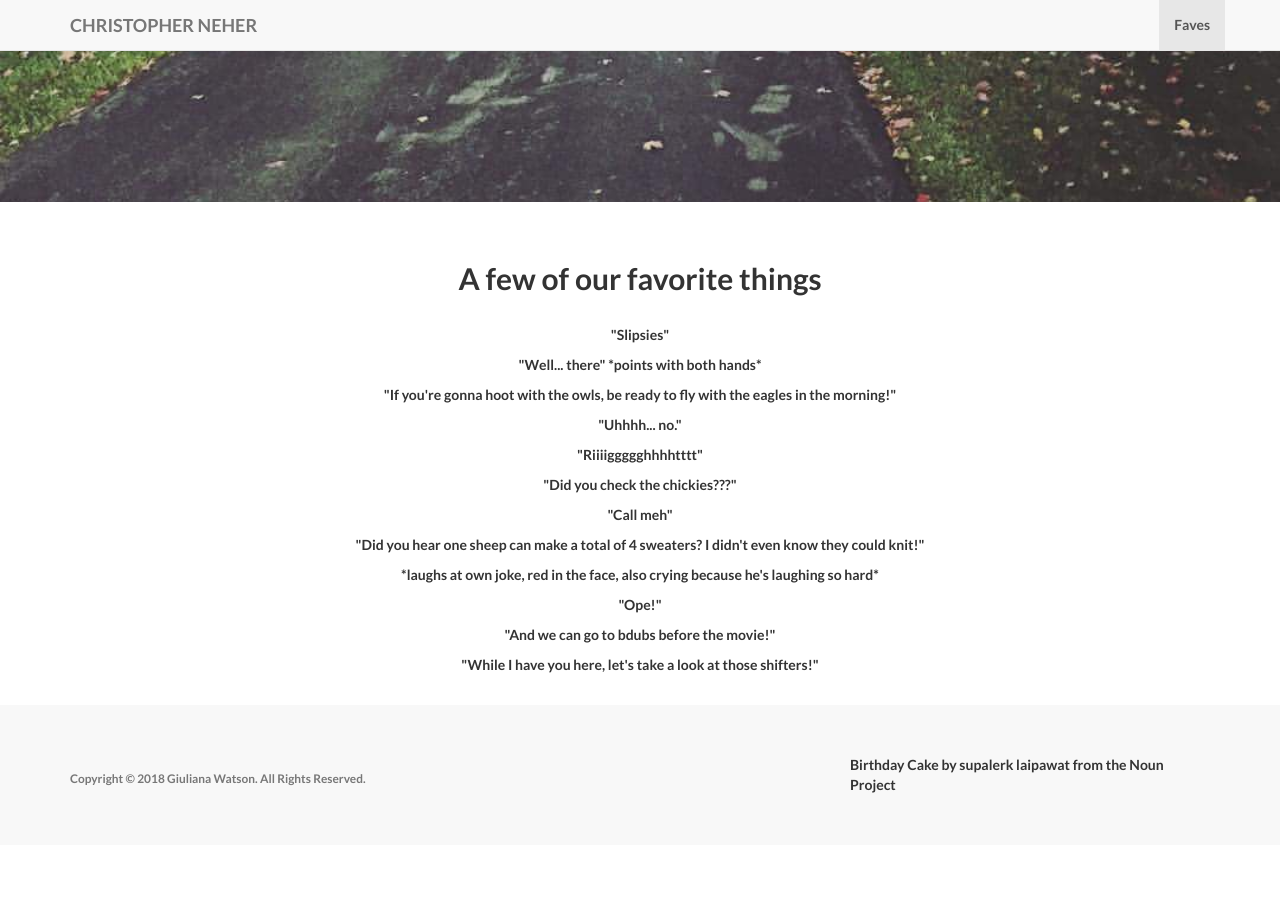
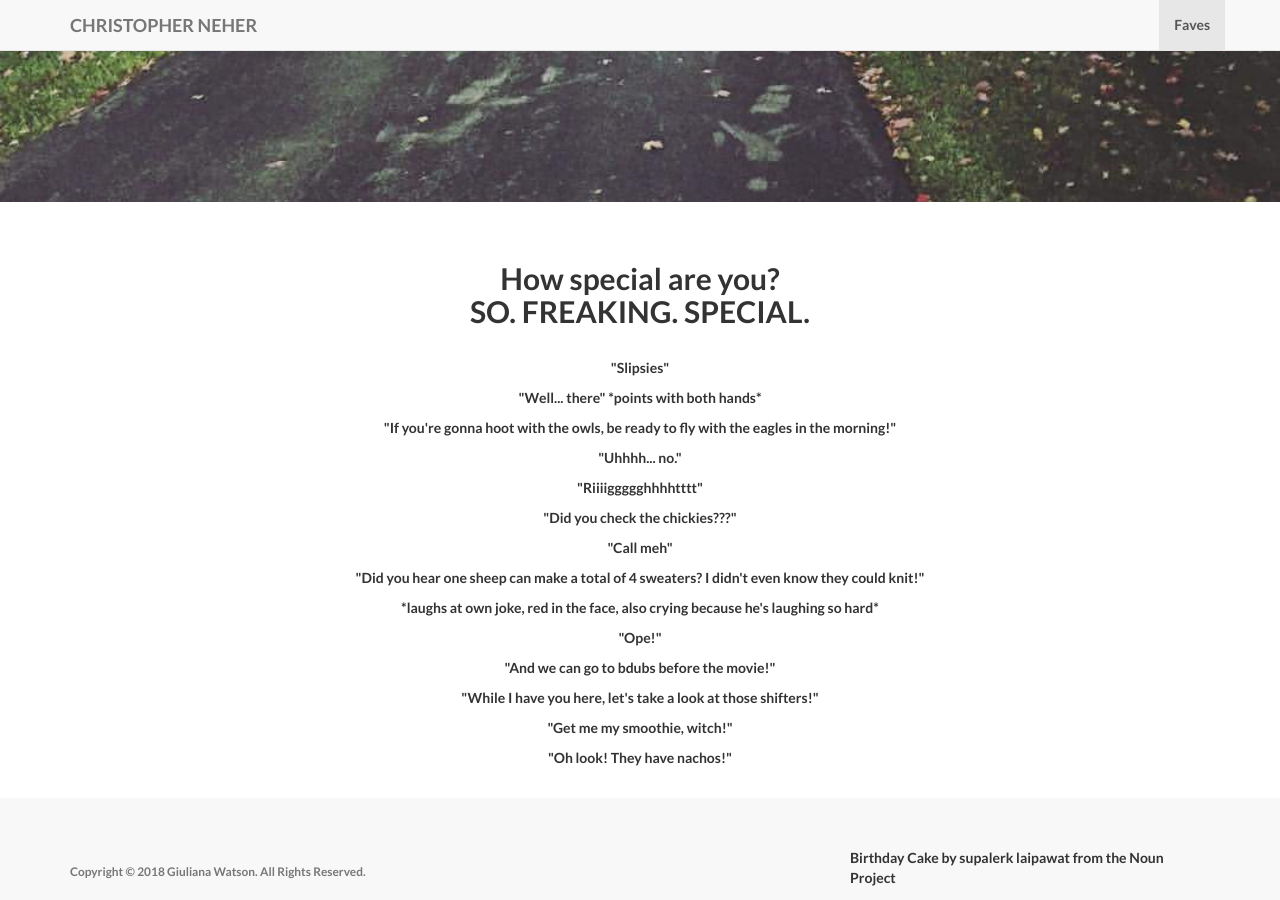
Before and after one commit to christopherneher/christopherneher.github.io, a Jekyll site: the page built from index.html, in a window 1280 px wide and 900 px high, scrolled down 591 px. Built offline with Jekyll 4.4.1, drawn with Linux system fonts in a browser that asks for light colours; before the commit the page ends 1436 px from its top, so only the background shows below that.

Commit message:
Add a few more quotes

```diff
--- a/_includes/about.html
+++ b/_includes/about.html
@@ -3,7 +3,7 @@
         <div class="row">
             <div class="col-lg-8 col-lg-offset-2">
               <br/><br/>
-              <h2>A few of our favorite things</h2>
+              <h2>How special are you? <br/> SO. FREAKING. SPECIAL.</h2>
               <br/>
                 <p>"Slipsies"</p>
                 <p>"Well... there" *points with both hands*</p>
@@ -17,6 +17,8 @@
                 <p>"Ope!"</p>
                 <p>"And we can go to bdubs before the movie!"</p>
                 <p>"While I have you here, let's take a look at those shifters!"</p>
+                <p>"Get me my smoothie, witch!"</p>
+                <p>"Oh look! They have nachos!"</p>
                 <br/>
               </div>
         </div>
```
Also changed, not shown: 1 other file.
